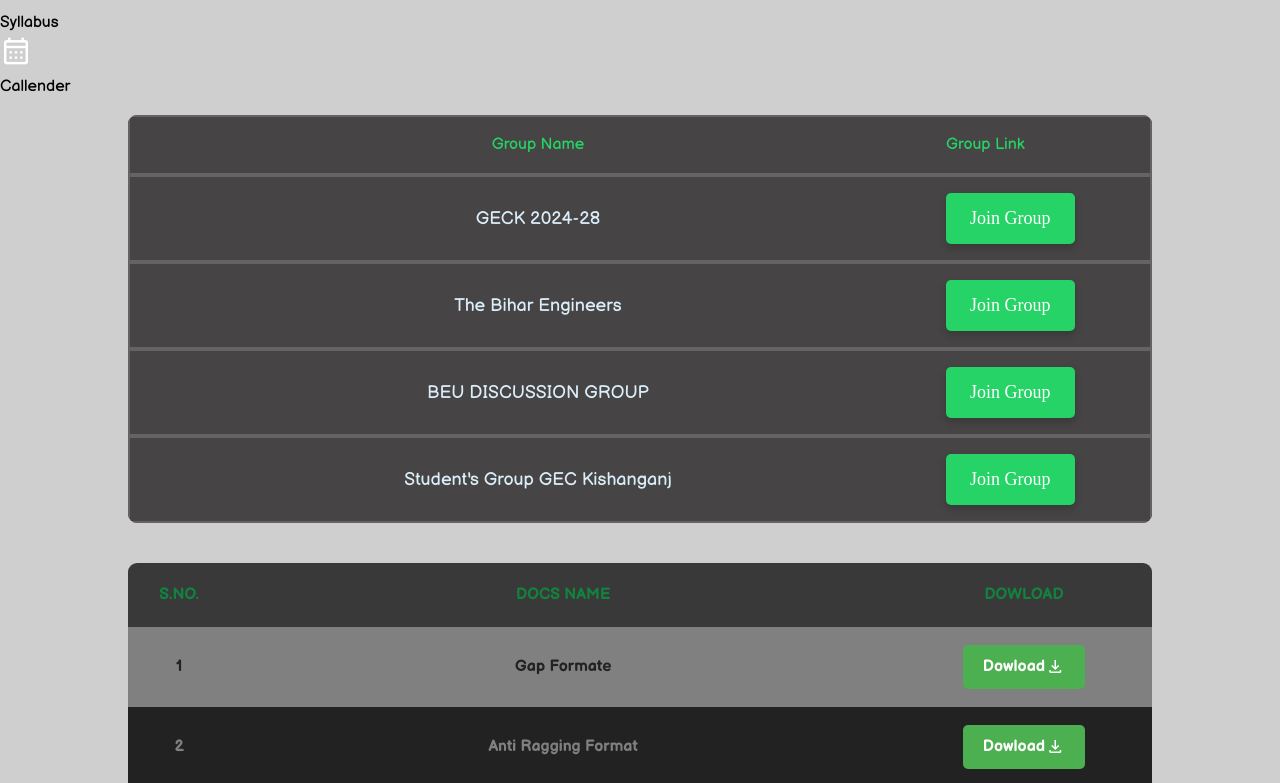
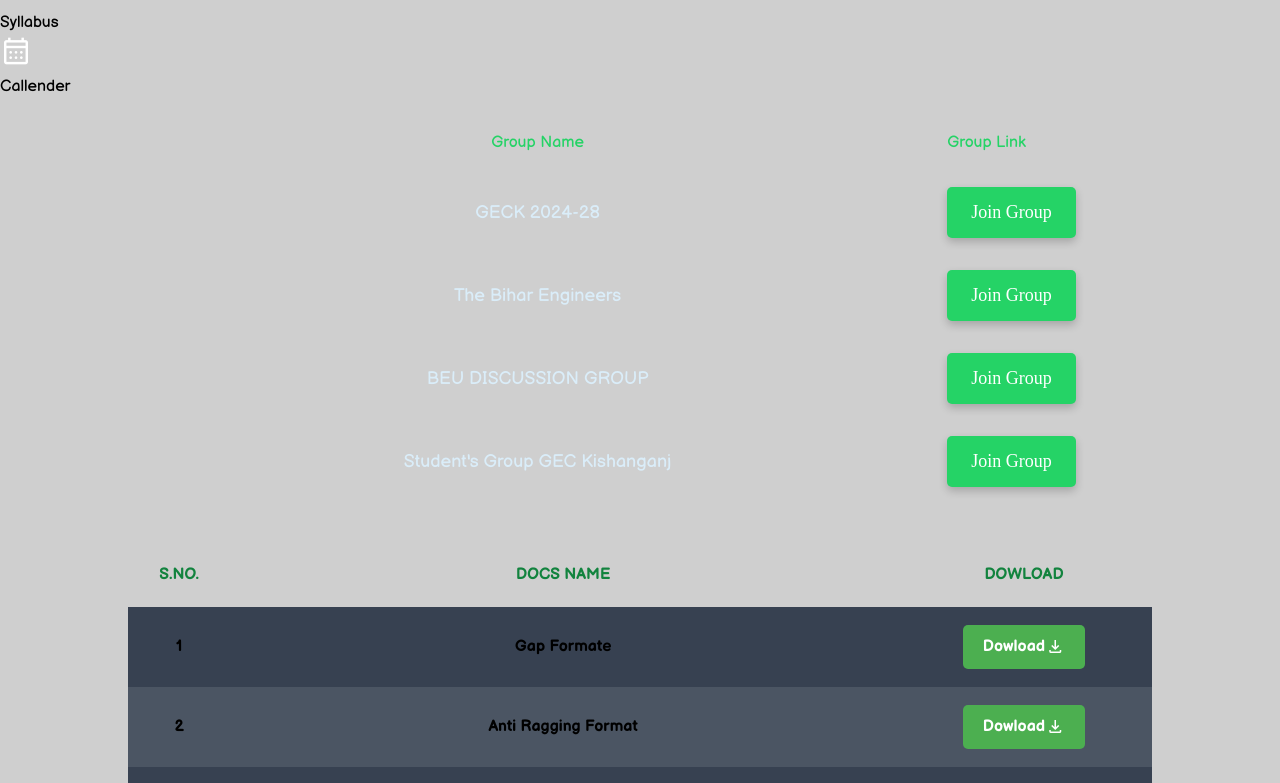
Before and after one commit to akshay0712-dev/campusDocs, a React (Vite) app: page / in a window 1280 px wide. Shown: the part 785-1568 px from the top of the page. Built offline with nearby package versions, Linux system fonts and the light colour scheme; a web font is replaced by a local one.

Commit message:
UI update: whats and  docs color update

```diff
--- a/src/components/docs.jsx
+++ b/src/components/docs.jsx
@@ -11,18 +11,18 @@
   return (
     <>
     <section className="docs">
-        <div className="thead">
+        <div className="thead bg-slate-800">
           <div className="th">S.No.</div>
           <div className="th">Docs Name</div>
           <div className="th">Dowload</div>
         </div>
         {files.map((file, index) => (
           <div className="tbody" key={index}>
-            <div className="td">{index + 1}</div>
-            <a className="td" href={`./docs/${file.name}`}>
+            <div className="td text-[#c9c8c8] md:text-xl">{index + 1}</div>
+            <a className="td text-[#c9c8c8] md:text-xl" href={`./docs/${file.name}`}>
               {file.label}
             </a>
-            <a className="td" href={`./docs/${file.name}`}>
+            <a className="td  text-[#c9c8c8] md:text-xl" href={`./docs/${file.name}`}>
               <span className="down">Dowload</span>
               <span className="material-symbols-outlined"> download </span>
             </a>
--- a/src/components/whats.jsx
+++ b/src/components/whats.jsx
@@ -23,15 +23,15 @@
 const whats = () => {
   return (
    <>
-    <div className="whatsGroup">
-        <div className="container">
+    <div className="whatsGroup bg-slate-800">
+        <div className="container border-b-2 border-slate-600 ">
           {/* WhatsApp Group Button  */}
           <h1 className='py-1 tracking-wider text-xl md:text-3xl '>Group Name</h1>
           <h1 className="py-1 tracking-wider text-xl md:text-3xl grpLinks">Group Link</h1>
         </div>
 
         {whatsGroup.map((whats, index) => (
-          <div className="container" key={index}>
+          <div className="container border-b-2 border-slate-600 " key={index}>
             <p>{whats.name}</p>
             <a
               href={`${whats.link}`}
--- a/src/index.css
+++ b/src/index.css
@@ -106,7 +106,7 @@
 }
 
 .docs .thead {
-    background: #393939;
+
     display: grid;
     grid-template-columns: 10% 65% 25%;
     align-items: center;
@@ -138,14 +138,14 @@
     min-height: 10vh;
 }
 
-.docs .tbody:nth-child(odd) {
-    background: #222222;
-
+.docs .tbody:nth-child(even) {
+    --tw-bg-opacity: 1;
+    background-color: rgb(55 65 81 / var(--tw-bg-opacity)) /* #374151 */;
 }
 
-.docs .tbody:nth-child(even) {
-    background: #808080;
-
+.docs .tbody:nth-child(odd) {
+    --tw-bg-opacity: 1;
+    background-color: rgb(75 85 99 / var(--tw-bg-opacity)) /* #4b5563 */;
 }
 
 
@@ -170,13 +170,8 @@
     text-align: center;
 }
 
-.docs .tbody:nth-child(odd) .td {
-    color: #808080;
-}
 
-.docs .tbody:nth-child(even) .td {
-    color: #222222;
-}
+
 
 .docs .tbody:last-child {
     border-bottom-left-radius: 9px;
@@ -280,16 +275,6 @@
         width: fit-content;
 
     }
-
-
-
-    .docs .tbody:nth-child(odd) .td {
-        color: #b8b0b0;
-    }
-
-    .docs .tbody:nth-child(even) .td {
-        color: #f9f9f9;
-    }
 }
 
 
@@ -298,7 +283,6 @@
     margin: 2vh auto;
     /* z-index: 5; */
     width: 80%;
-    background: #464444;
     border-radius: 9px;
     overflow: hidden;
 
@@ -311,8 +295,9 @@
     justify-content: space-between;
     align-items: center;
     min-height: 7vh;
-    border: 2px solid rgb(101, 99, 99);
     padding: 2vh 0;
+    border-bottom-left-radius: 15px;
+    border-bottom-right-radius: 15px;
 }
 
 .container h1 {
```
